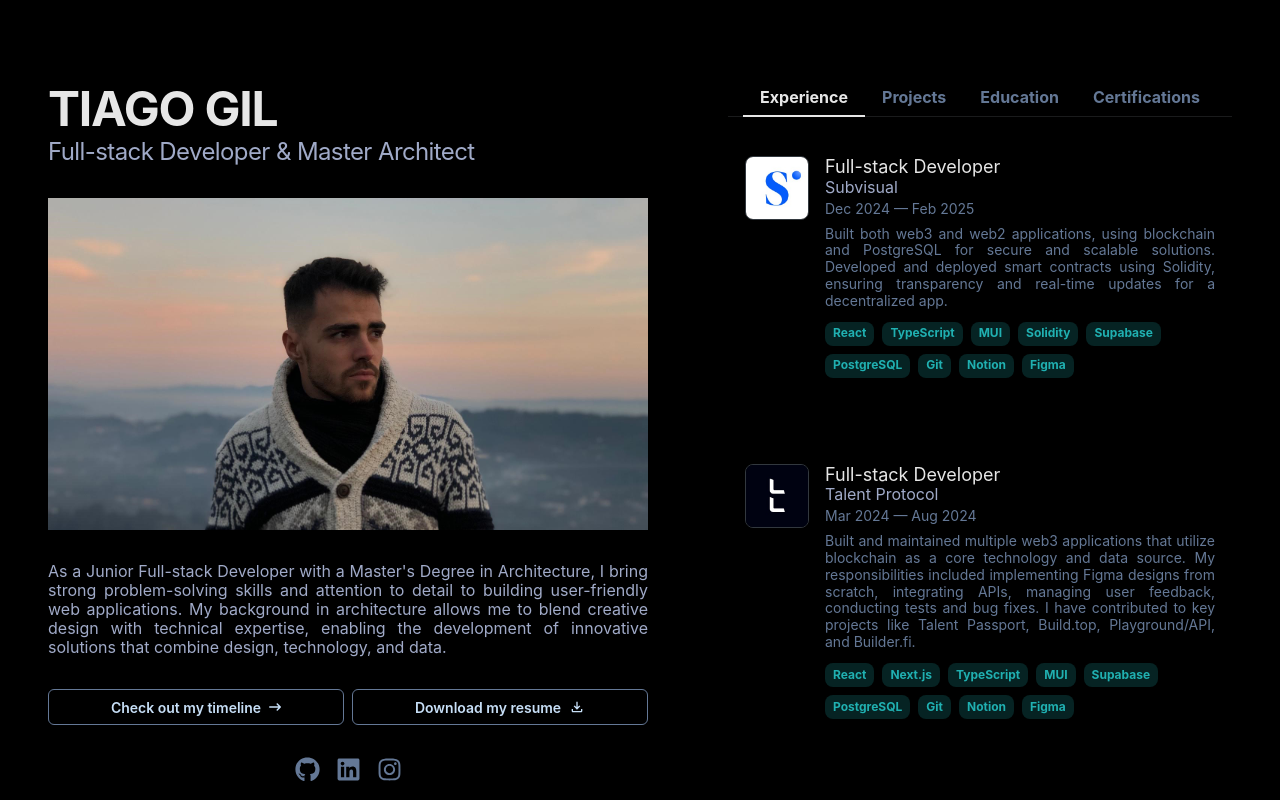
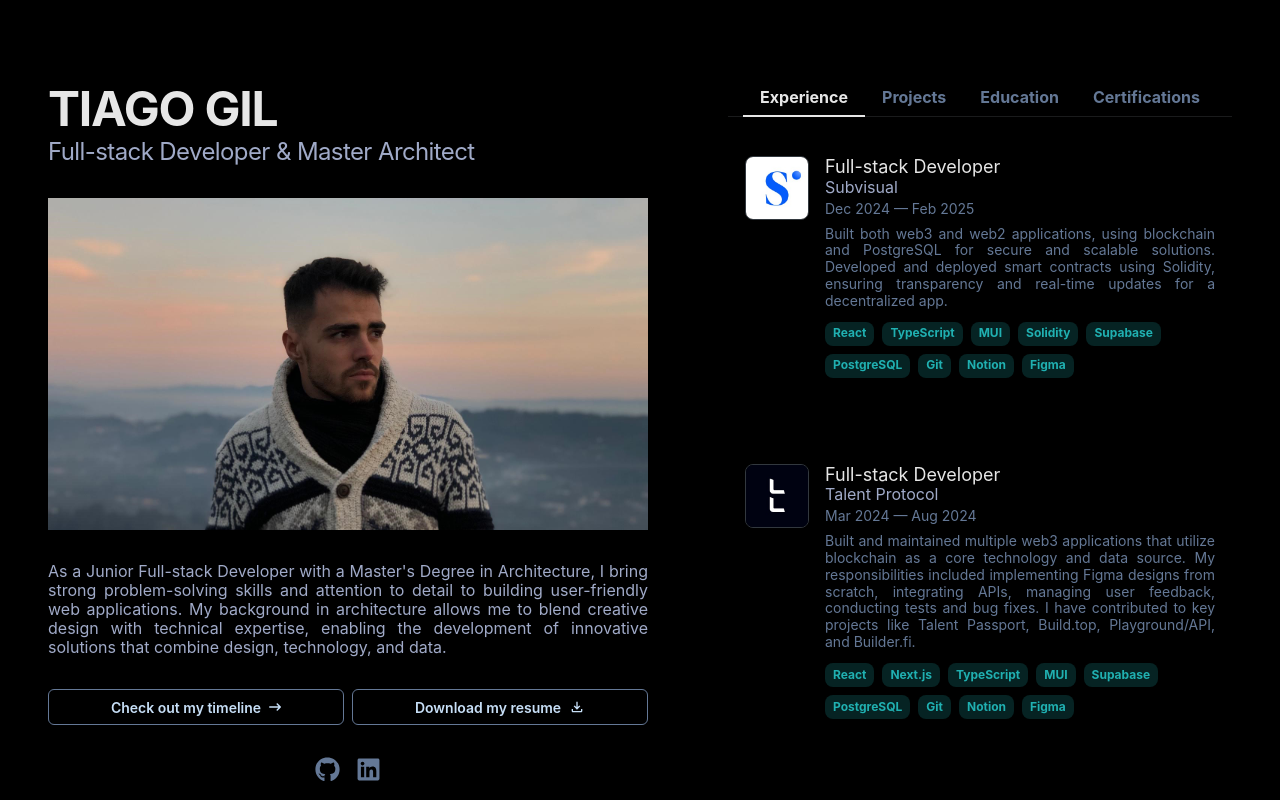
Before and after one commit to thetiagogil/04-thetiagogil, a React (Vite) app: page / in a window 1280 px wide. Built offline with nearby package versions, Linux system fonts and the light colour scheme.

Commit message:
remove instagram from links

```diff
--- a/src/components/sections/home-info-section.tsx
+++ b/src/components/sections/home-info-section.tsx
@@ -1,5 +1,5 @@
 import { Button, Link, Stack, Typography } from "@mui/joy";
-import { FaGithub, FaInstagram, FaLinkedin } from "react-icons/fa";
+import { FaGithub, FaLinkedin } from "react-icons/fa";
 import { FaArrowRightLong } from "react-icons/fa6";
 import { MdOutlineFileDownload } from "react-icons/md";
 import { Link as ReactLink } from "react-router-dom";
@@ -7,8 +7,7 @@
 
 const socialMediaLinks = [
   { href: "https://github.com/thetiagogil", icon: <FaGithub className="icon" size={25} /> },
-  { href: "https://www.linkedin.com/in/thetiagogil/", icon: <FaLinkedin className="icon" size={25} /> },
-  { href: "https://www.instagram.com/thetiagogil/", icon: <FaInstagram className="icon" size={25} /> }
+  { href: "https://www.linkedin.com/in/thetiagogil/", icon: <FaLinkedin className="icon" size={25} /> }
 ];
 
 export const HomeInfoSection = () => (
```
